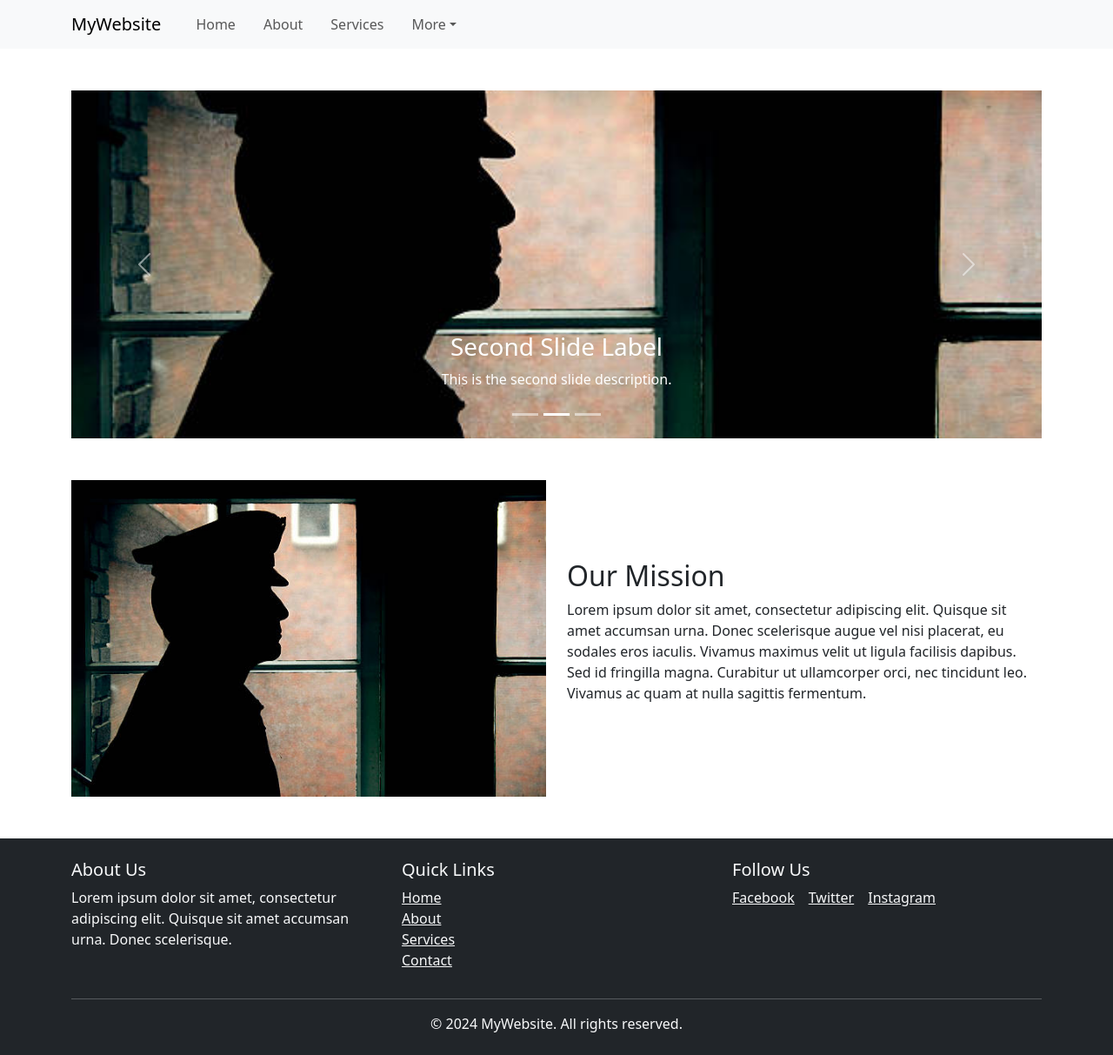
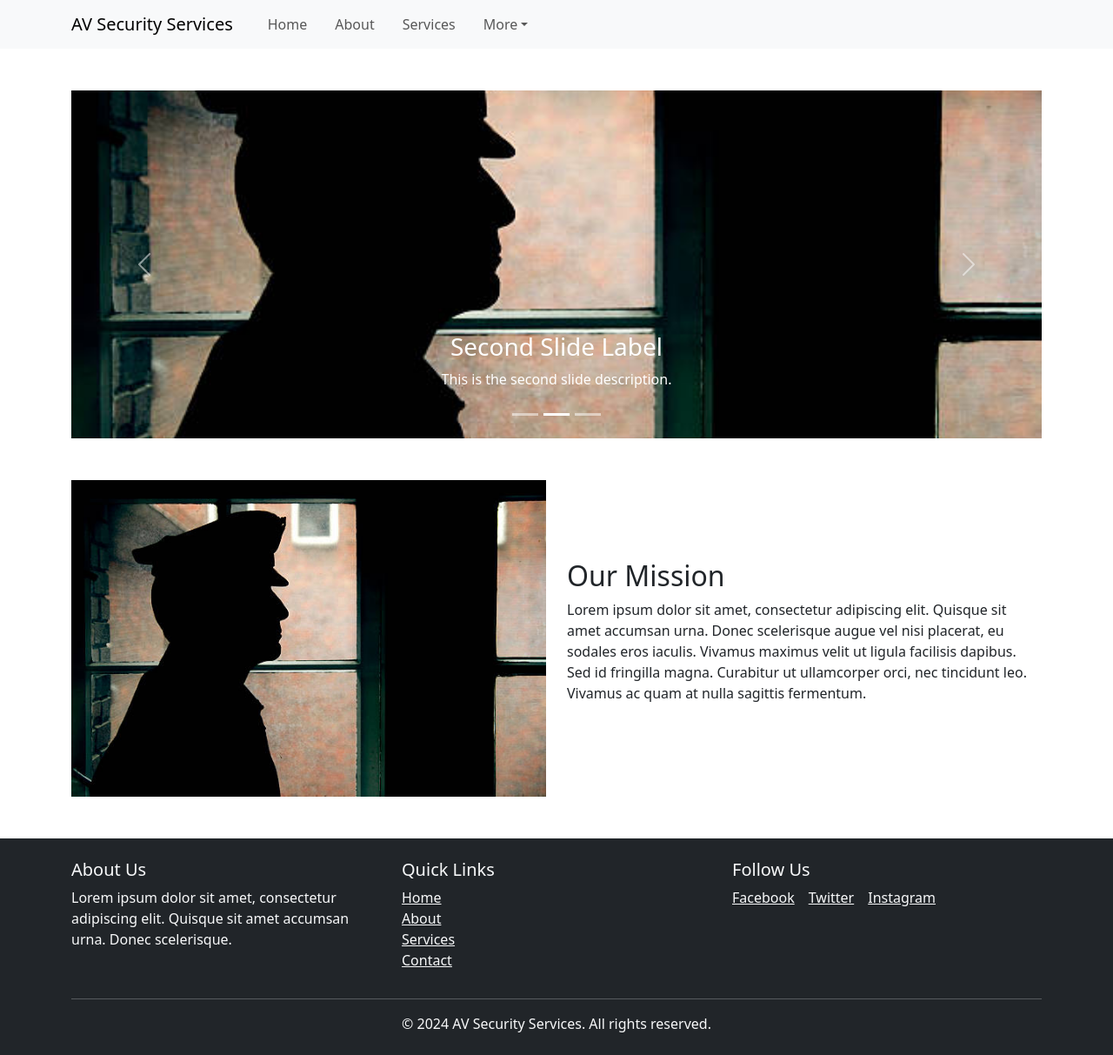
Before and after one commit to nithin006/security_web_app, a React (Create React App) app: page / in a window 1280 px wide. Shown: the whole page at 87% size. Built offline with nearby package versions, Linux system fonts and the light colour scheme.

Commit message:
updated header file

```diff
--- a/src/components/Footer.js
+++ b/src/components/Footer.js
@@ -36,7 +36,7 @@ function Footer() {
         <hr className="border-light" />
         <Row>
           <Col className="text-center">
-            <p className="mb-0">&copy; {new Date().getFullYear()} MyWebsite. All rights reserved.</p>
+            <p className="mb-0">&copy; {new Date().getFullYear()} AV Security Services. All rights reserved.</p>
           </Col>
         </Row>
       </Container>
--- a/src/components/Header.js
+++ b/src/components/Header.js
@@ -5,7 +5,7 @@ function Header() {
   return (
     <Navbar bg="light" expand="lg">
       <Container>
-        <Navbar.Brand href="#home">MyWebsite</Navbar.Brand>
+        <Navbar.Brand href="#home">AV Security Services</Navbar.Brand>
         <Navbar.Toggle aria-controls="basic-navbar-nav" />
         <Navbar.Collapse id="basic-navbar-nav">
           <Nav className="me-auto">
```
